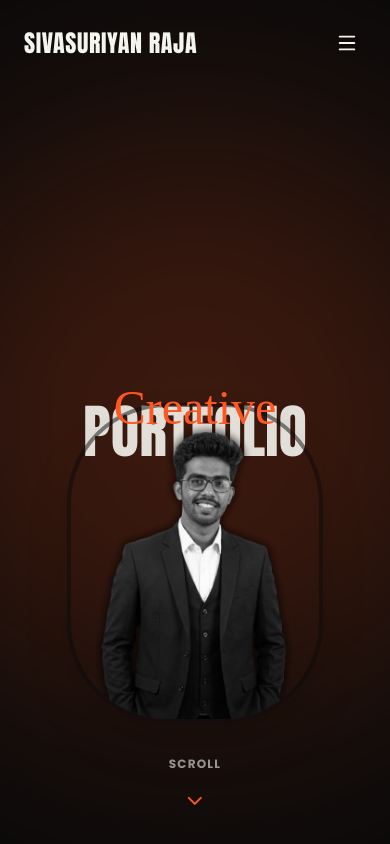
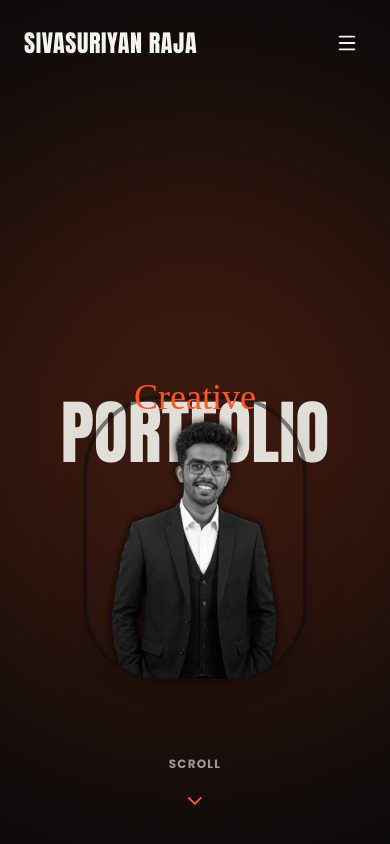
Before and after one commit to SivasuriyanRaja/portfolio, a React (Vite) app in the folder frontend/: page / in a window 390 px wide. Shown: the top 844 px of the page. Built offline with nearby package versions, Linux system fonts and the light colour scheme; a web font is replaced by a local one.

Commit message:
feat: implement About, Projects, Contact, and Hero sections for portfolio frontend

```diff
--- a/frontend/src/components/sections/About.tsx
+++ b/frontend/src/components/sections/About.tsx
@@ -13,7 +13,7 @@ const About = () => {
           transition={{ duration: 0.8 }}
           className="space-y-6"
         >
-          <h2 className="font-display uppercase text-5xl md:text-7xl mb-8">ABOUT ME</h2>
+          <h2 className="font-display uppercase text-4xl md:text-7xl mb-8">ABOUT ME</h2>
 
           <div className="font-body text-cream/80 space-y-6 text-lg leading-relaxed">
             <p>
--- a/frontend/src/components/sections/Contact.tsx
+++ b/frontend/src/components/sections/Contact.tsx
@@ -38,7 +38,7 @@ const Contact = () => {
 
   return (
     <section id="contact" className="py-24 px-6 md:px-12 bg-[#0a0a0a]">
-      <div className="container mx-auto grid md:grid-cols-2 gap-16 items-center max-w-6xl mx-auto">
+      <div className="container mx-auto grid md:grid-cols-2 gap-10 md:gap-16 items-center max-w-6xl">
 
         {/* Left: Info */}
         <motion.div
@@ -47,7 +47,7 @@ const Contact = () => {
           viewport={{ once: true }}
           transition={{ duration: 0.7 }}
         >
-          <h2 className="font-display uppercase text-6xl md:text-8xl text-cream mb-6 leading-[0.9]">
+          <h2 className="font-display uppercase text-5xl md:text-8xl text-cream mb-6 leading-[0.9]">
             GET IN<br />
             <span className="text-primary">TOUCH</span>
           </h2>
--- a/frontend/src/components/sections/Hero.tsx
+++ b/frontend/src/components/sections/Hero.tsx
@@ -15,7 +15,7 @@ const Hero = () => {
           initial={{ opacity: 0, y: 20 }}
           animate={{ opacity: 1, y: 0 }}
           transition={{ duration: 0.8, delay: 0.2 }}
-          className="text-primary font-script text-5xl md:text-8xl mb-[-30px] md:mb-[-60px] z-20"
+          className="text-primary font-script text-4xl sm:text-5xl md:text-8xl mb-[-20px] sm:mb-[-30px] md:mb-[-60px] z-20"
           style={{ transform: 'rotate(-10deg)' }}
         >
           Creative
@@ -26,7 +26,7 @@ const Hero = () => {
           initial={{ opacity: 0, scale: 0.9 }}
           animate={{ opacity: 1, scale: 1 }}
           transition={{ duration: 1, delay: 0.5 }}
-          className="font-display uppercase text-[15vw] leading-none text-cream/90 tracking-normal"
+          className="font-display uppercase text-[18vw] md:text-[15vw] leading-none text-cream/90 tracking-normal"
         >
           PORTFOLIO
         </motion.h1>
@@ -36,7 +36,7 @@ const Hero = () => {
           initial={{ opacity: 0, y: 50 }}
           animate={{ opacity: 1, y: 0 }}
           transition={{ duration: 1, delay: 0.8 }}
-          className="absolute top-[25%] w-64 h-80 md:w-96 md:h-[32rem] rounded-[100px] overflow-hidden border-4 border-black/50 shadow-2xl"
+          className="absolute top-[20%] sm:top-[25%] w-56 h-72 sm:w-64 sm:h-80 md:w-96 md:h-[32rem] rounded-[80px] sm:rounded-[100px] overflow-hidden border-4 border-black/50 shadow-2xl"
         >
           <img
             src="/profile.png"
--- a/frontend/src/components/sections/Projects.tsx
+++ b/frontend/src/components/sections/Projects.tsx
@@ -180,7 +180,7 @@ const Projects = () => {
               transition={{ duration: 0.6 }}
               className="text-center mb-20"
             >
-              <h2 className="font-display uppercase text-6xl md:text-8xl text-cream">MY LATEST PROJECT</h2>
+              <h2 className="font-display uppercase text-5xl md:text-8xl text-cream">MY LATEST PROJECT</h2>
               <p className="font-body text-cream/50 mt-4 text-sm tracking-widest uppercase">
                 Hover a card to explore
               </p>
```
